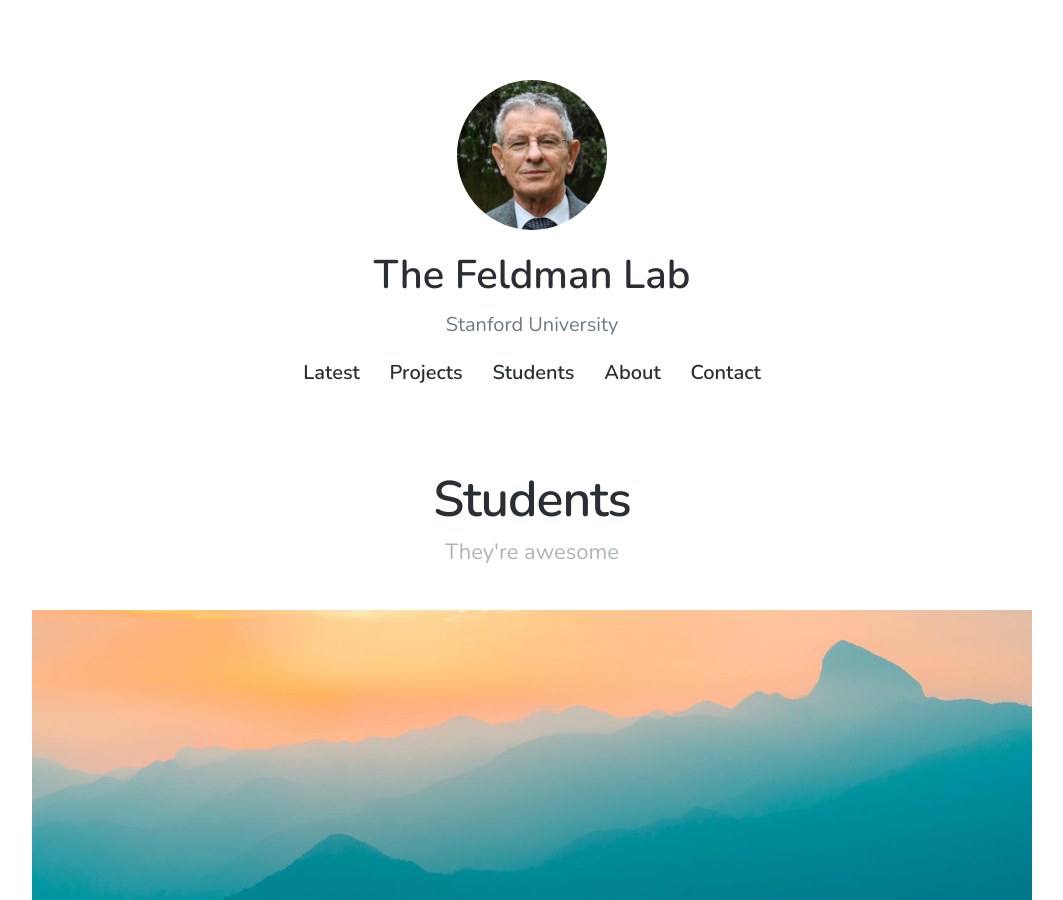
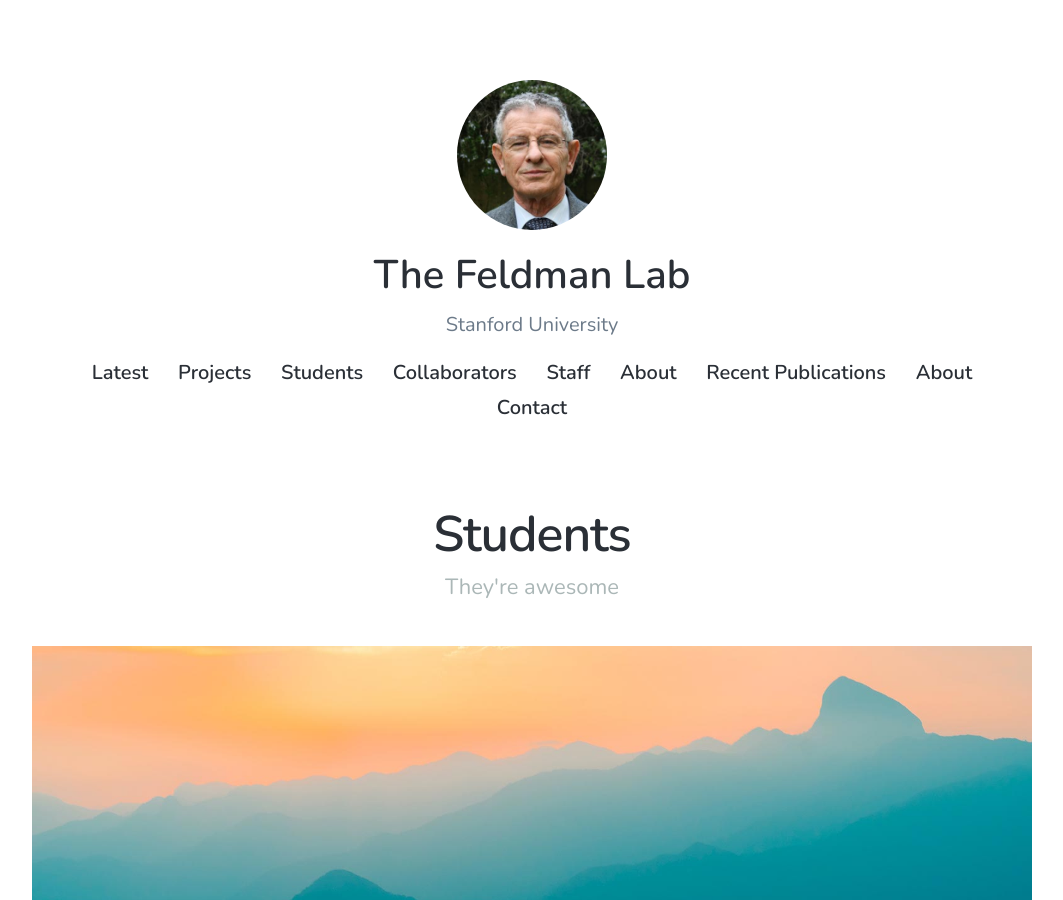
Before and after one commit to mepster/mfeldmanlab.github.io, a Jekyll site: the page built from _pages/students.md, in a window 1280 px wide and 900 px high. Shown: the whole window, without its empty margins (108-1171 px from the left). Built offline with Jekyll 4.4.1, drawn with Linux system fonts in a browser that asks for light colours; nearby versions of some CDN libraries.

Commit message:
more pages

```diff
--- a/_data/settings.yml
+++ b/_data/settings.yml
@@ -16,6 +16,13 @@ menu_settings:
       url: '/projects/'
     - title: 'Students'
       url: '/students/'
+    - title: 'Collaborators'
+      url: '/collaborators/'
+    - title: 'Staff'
+      url: '/staff/'
+    - title: 'About'
+    - title: 'Recent Publications'
+      url: '/publications/'
     - title: 'About'
       url: '/about'
     - title: 'Contact'
```
Also changed, not shown: _pages/students.md (renamed from _pages/people.md).
